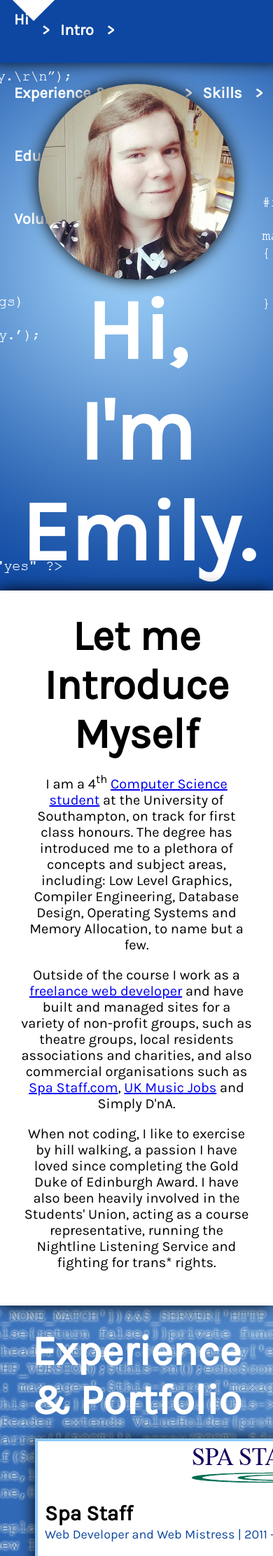
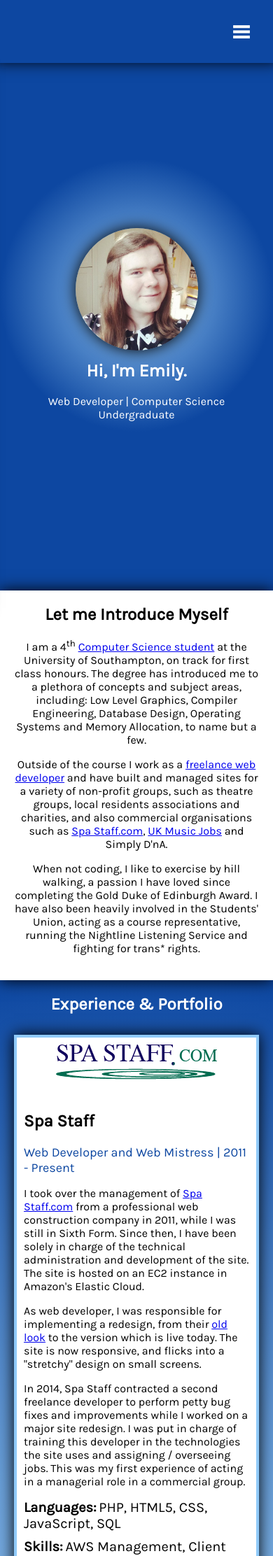
Before and after one commit to EmilyShepherd/Personal-Website, a PHP site: page / in a window 390 px wide; the page is wider, and only the part inside the window is pictured. Shown: the top 2224 px of that part at 70% size. Run offline with PHP 8.4, Linux system fonts and the light colour scheme.

Commit message:
Mobile / Print optimisations

```diff
--- a/css/mobile.css
+++ b/css/mobile.css
@@ -1,9 +1,192 @@
-/*
-To change this license header, choose License Headers in Project Properties.
-To change this template file, choose Tools | Templates
-and open the template in the editor.
-*/
-/*
-    Created on : 13-Sep-2015, 17:47:11
-    Author     : Emily Shepherd
-*/
+
+@import url(https://fonts.googleapis.com/css?family=Karla);
+
+html, body, main
+{
+    width: 100%;
+    text-align: center;
+    font-family: Karla, sans-serif;
+    margin: 0;
+    font-size: 16px;
+}
+
+nav
+{
+    width: 100%;
+    height: 90px;
+    background: #0D47A1;
+    position: fixed;
+    top: 0px;
+    box-shadow: black 0 -11px 21px 9px;
+    text-align: left;
+    z-index: 3;
+}
+
+nav a
+{
+    display: block;
+    color: white;
+    font-weight: bold;
+    font-size: 18px;
+    text-decoration: none;
+    text-align: center;
+    padding: 20px;
+}
+
+label[for="menu"]
+{
+    display: block;
+    position: fixed;
+    right: 10px;
+    top: 10px;
+    height: 70px;
+    width: 70px;
+    background: url('/images/menu.png') no-repeat center;
+}
+
+#menu
+{
+    display: none;
+}
+
+#menu:checked ~ #linkHolder
+{
+    left: 0px;
+}
+
+#linkHolder
+{
+    width: 200px;
+    position: fixed;
+    top: 90px;
+    bottom: 0px;
+    left: -220px;
+    transition: left ease 0.3s;
+    box-shadow: black -11px 16px 21px 9px;
+    background: #95c9f3;
+    z-index: 1;
+}
+
+.band h1
+{
+    color: black;
+}
+
+section h1
+{
+    color: white;
+    margin-top: 0;
+}
+
+section
+{
+    padding: 20px;
+}
+
+section:not(.band) section
+{
+    border: 4px solid #90CAF9;
+    background: white;
+    display: inline-block;
+    padding: 10px;
+    text-align: left;
+    box-shadow: black 0 0px 21px 0px;
+    box-sizing: border-box;
+    margin: 10px 0;
+}
+
+.band
+{
+    box-shadow: black 0 0px 21px 0px;
+    position: relative;
+    z-index: 2;
+}
+
+.band h1
+{
+    color: black;
+}
+
+section.band section
+{
+    border: 4px solid #90CAF9;
+    box-shadow: none;
+    background: #0D47A1;
+    text-align: center;
+    color: white;
+    margin: 20px;
+    padding: 10px;
+}
+
+section section header span
+{
+    font-size: 18px;
+    color: #0D47A1;
+}
+
+.position:after
+{
+    content: " | "
+}
+
+.pic_area
+{
+    text-align: center;
+    height: 75px;
+}
+
+section section footer h3, section section footer p
+{
+    display: inline;
+    font-size: 20px;
+}
+
+section section footer div
+{
+    margin: 10px 0;
+}
+
+main > section:not(.band):not(#name_section)
+{
+    background: radial-gradient(circle farthest-corner, #95c9f3, #0d47a1) center;
+}
+
+#me
+{
+    display: none;
+}
+
+#meHolder
+{
+    border-radius: 50%;
+    width: 50%;
+    box-shadow: black 0 0px 21px 0px;
+    margin-bottom: 10px;
+}
+
+#name_section
+{
+    height: 100vh;
+    color: white;
+    padding-top: 120px;
+    box-sizing: border-box;
+    display: flex;
+    justify-content: center;
+    background: radial-gradient(circle closest-side, #95c9f3, #0d47a1);
+}
+
+#name_section h1
+{
+    font-size: 25px;
+}
+
+#name_section .inner
+{
+    position: relative;
+    align-self: center;
+}
+
+#nl_logo
+{
+    width: 100%;
+}
--- a/css/print.css
+++ b/css/print.css
@@ -30,6 +30,7 @@ h1:not(#intro)
     page-break-after: avoid;
     page-break-inside: avoid;
     clear: both;
+    margin-bottom: 20px;
 }
 
 h2
@@ -93,18 +94,16 @@ section section footer div
     float: right;
 }
 
-#me
+#meHolder
 {
     border-radius: 50%;
     width: 200px;
     float: left;
 }
 
-#meHolder
+#me
 {
-    height: 200px;
-    float: left;
-    width: 200px;
+    display: none;
 }
 
 #name_section
@@ -121,6 +120,7 @@ section section footer div
 #name_section h1
 {
     clear: none !important;
+    page-break-before: avoid !important;
 }
 
 #intro
--- a/css/style.css
+++ b/css/style.css
@@ -39,11 +39,19 @@ nav
     background: #0D47A1;
     background-image: url('/images/chevron.png');
     background-repeat: no-repeat;
-    background-position: top left;
+    background-position-x: left;
+    background-position-y: -15px;
     position: fixed;
     box-shadow: black 0 -11px 21px 9px;
     text-align: left;
     z-index: 3;
+    overflow: hidden;
+}
+
+#linkHolder
+{
+    position: relative;
+    width: 200%;
 }
 
 nav a
@@ -79,14 +87,14 @@ nav a span
     transition: bottom ease 0.3s;
 }
 
+#menu, label[for="menu"]
+{
+    display: none;
+}
+
 nav a:hover span
 {
      bottom: 15px;
-}
-
-nav a.active
-{
-
 }
 
 h1
@@ -121,12 +129,15 @@ p
     color: white;
     padding-top: 120px;
     box-sizing: border-box;
+    display: flex;
+    justify-content: center;
 }
 
 #name_section .inner
 {
     animation: dropfade 1s;
     position: relative;
+    align-self: center;
 }
 
 #name_section .inner header
@@ -134,7 +145,7 @@ p
     z-index: 1;
 }
 
-#me
+#me, #meHolder
 {
     border-radius: 50%;
     width: 280px;
@@ -143,7 +154,7 @@ p
 
 #meHolder
 {
-    height: 280px;
+    visibility: hidden;
 }
 
 #name_section h1
@@ -227,7 +238,7 @@ section section footer div
     margin: 10px 0;
 }
 
-#education_section
+#education_section, #volunteering_section
 {
     padding: 0;
 }
@@ -261,9 +272,10 @@ section section footer div
     flex-shrink: 0;
 }
 
-#volunteering_section
+#nl_bg
 {
     background: url('/images/nl_bg.png');
+    padding: 30px;
 }
 
 #nightline
--- a/index.html
+++ b/index.html
@@ -7,9 +7,15 @@ Coded With Love
     <title>Emily Shepherd</title>
     <meta charset="UTF-8">
     <meta name="viewport" content="width=device-width, initial-scale=1.0" />
-    <link rel="stylesheet" href="/css/style.css" media="screen" />
+    <link rel="stylesheet" href="/css/style.css" media="(min-width: 781px)" />
     <link rel="stylesheet" href="/css/mobile.css" media="(max-width: 780px)" />
     <link rel="stylesheet" href="/css/print.css" media="print" />
+
+    <meta name="description" content="Computer Scientist" />
+    <meta property="og:description" content="Computer Scientist" />
+    <meta property="og:title" content="Hi, I'm Emily." />
+    <meta property="og:image" content="" />
+    <meta property="og:url" content="http://emilyshepherd.me/" />
 
     <link rel="author" href="https://plus.google.com/111629088428160104525/">
 
@@ -18,21 +24,24 @@ Coded With Love
   </head>
   <body>
     <nav id="top">
+      <label for="menu">&nbsp;</label>
+      <input type="checkbox" id="menu" />
+      <div id="linkHolder">
         <a href="#hi" id="hi_href"><span>Hi</span></a>
         <a href="#intro" id="intro_href"><span>Intro</span></a>
         <a href="#experience" id="experience_href"><span>Experience & Portfolio</span></a>
         <a href="#skills" id="skills_href"><span>Skills</span></a>
-      <a href="#education" id="education_href"><span>Education</span></a>
-      <a href="#awards" id="education_href"><span>Awards</span></a>
-      <a href="#volunteering" id="education_href"><span>Volunteering</span></a>
+        <a href="#education"><span>Education</span></a>
+        <a href="#awards"><span>Awards</span></a>
+        <a href="#volunteering"><span>Volunteering</span></a>
+      </div>
     </nav>
 
     <main id="hi">
       <section id="name_section">
         <div class="inner">
-          <div id="meHolder">
+          <img src="/images/me.jpg" alt="Emily Shepherd" id="meHolder" />
           <img src="/images/me.jpg" alt="Emily Shepherd" id="me" />
-          </div>
           <header>
             <h1>Hi, I'm Emily.</h1>
             <p>Web Developer | Computer Science Undergraduate</p>
@@ -304,13 +313,16 @@ Coded With Love
       </section>
 
       <section id="volunteering_section">
+        <div id="nl_bg">
           <h1 id="volunteering">Volunteering</h1>
 
           <section id="nightline">
             <img src="/images/nl.png" alt="Nightline" id="nl_logo" />
 
+            <h2>Nightline</h2>
+
             <p>
-            Southampton Nightline is a confidencial listening service,
+              Southampton Nightline is a confidencial telephone listening service,
               run entirely by student volunteers availiable to anyone at
               the University of Southampton free of charge.
             </p>
@@ -346,6 +358,14 @@ Coded With Love
               Organisation.
             </p>
           </section>
+        </div>
+
+        <div id="susu_bg">
+          <section>
+            <h2 id="susu">Faculty Officer</h2>
+          </section>
+        </div>
+
       </section>
 
       <section>
@@ -358,5 +378,16 @@ Coded With Love
       Page Transmitted via
       <a href="https://tools.ietf.org/html/rfc1149">IPoAC</a>
     </footer>
+
+    <script>
+      (function(i,s,o,g,r,a,m){i['GoogleAnalyticsObject']=r;i[r]=i[r]||function(){
+      (i[r].q=i[r].q||[]).push(arguments)},i[r].l=1*new Date();a=s.createElement(o),
+      m=s.getElementsByTagName(o)[0];a.async=1;a.src=g;m.parentNode.insertBefore(a,m)
+      })(window,document,'script','//www.google-analytics.com/analytics.js','ga');
+
+      ga('create', 'UA-22782962-2', 'auto');
+      ga('send', 'pageview');
+
+    </script>
   </body>
 </html>
--- a/js/effects.js
+++ b/js/effects.js
@@ -4,18 +4,21 @@ window.onload = (function()
     var name_section  = document.getElementById('name_section');
     var h             = name_section.offsetHeight;
     var w             = name_section.offsetWidth;
+    var meTop;
     var static        = (h - 1500) / 2;
     var name_inner    = document.getElementsByClassName('inner')[0];
     var me            = document.getElementById('me');
+    var me_holder     = document.getElementById('meHolder');
     var intro_section      = document.getElementById('intro_section');
     var experience_section = document.getElementById('experience_section');
     var soton_bg  = document.getElementById('soton');
     var leys_bg  = document.getElementById('theleys');
     var links              = document.getElementsByTagName('a');
-    var nav = document.getElementsByTagName('nav')[0];
-    var volunteering_section = document.getElementById('volunteering_section');
+    var nav = document.getElementById('linkHolder');
+    var nl_bg = document.getElementById('nl_bg');
     var nl_logo              = document.getElementById('nl_logo');
     var curve    = {xs: [], ys: [], ks: []};
+    var linkOverlap = 0;
     me.style.zIndex   = 4;
     name_section.style.backgroundAttachment = '';
 
@@ -59,34 +62,42 @@ window.onload = (function()
 
     var onscroll = window.onscroll = (function()
     {
+        if (window.matchMedia('(max-width: 780px)').matches) return;
+
         var s = window.scrollY;
 
-        nav.style.backgroundPositionX = CSPL.evalSpline(s, curve.xs, curve.ys, curve.ks) + 'px';
+        var linkOffset = 0;
+        var lStep      = linkOverlap / (document.body.offsetHeight - h);
+        linkOffset     = lStep * s;
+        nav.style.right = linkOffset + 'px';
+
+        nav.parentElement.style.backgroundPositionX = CSPL.evalSpline(s, curve.xs, curve.ys, curve.ks) - linkOffset + 'px';
 
         me.style.position = 'fixed';
 
         experience_section.style.backgroundPositionY = (500 + s * 0.6) + 'px';
         soton_bg.style.backgroundPositionY = (s * 0.9) + 'px';
         leys_bg.style.backgroundPositionY = (s * 0.9) + 'px';
-        volunteering_section.style.backgroundPositionY = (s * 0.8) + 'px';
+        nl_bg.style.backgroundPositionY = (s * 0.8) + 'px';
         nl_logo.style.bottom = Math.max(-100, (s - volunteering_section.offsetTop) * 0.2) + 'px';
 
-        if (s < 600)
+        if (s < experience_section.offsetTop - 200)
         {
             name_section.style.backgroundPositionY = (static + s * 0.8) + 'px';
             name_inner.style.top = (s * 0.5) + 'px';
         }
 
-        if (s < 500)
+        if (s < intro_section.offsetTop - 200)
         {
-            var newWidth   = 280 - (180 * (s / 500));
-            me.style.top   = (120 - s * 0.115) + 'px';
+            var step       = (63 - meTop) / (intro_section.offsetTop - 200);
+            var newWidth   = 280 - (180 * (s / (intro_section.offsetTop - 200)));
+            me.style.top   = meTop + (s * step) + 'px';
             me.style.width = newWidth + 'px';
             me.style.left  = ((w - newWidth) / 2) + 'px';
         }
         else
         {
-            me.style.top   = '62.5px';
+            me.style.top   = '63px';
             me.style.width = '100px';
             me.style.left  = ((w - 100) / 2) + 'px';
         }
@@ -96,8 +107,10 @@ window.onload = (function()
     {
         h = name_section.offsetHeight;
         w = name_section.offsetWidth;
+        meTop = ((document.getElementById('name_section').offsetHeight - document.getElementsByClassName('inner')[0].offsetHeight - 150) / 2) + 120;
 
         var links = nav.children;
+        var linkWidth = 0;
         curve     = {xs: [], ys: [], ks: []};
 
         for (var i = 0; i < links.length; i++)
@@ -114,6 +127,7 @@ window.onload = (function()
 
             var y = 0;
             el    = links[i];
+            linkWidth += el.offsetWidth;
 
             do
             {
@@ -127,6 +141,8 @@ window.onload = (function()
         }
 
         window.CSPL.getNaturalKs(curve.xs, curve.ys, curve.ks);
+
+        linkOverlap = Math.max(0, linkWidth - w + 40);
 
         onscroll();
     });
```
Also changed, not shown: images/menu.png (added). Lines whose indentation alone changed are shown as unchanged.
